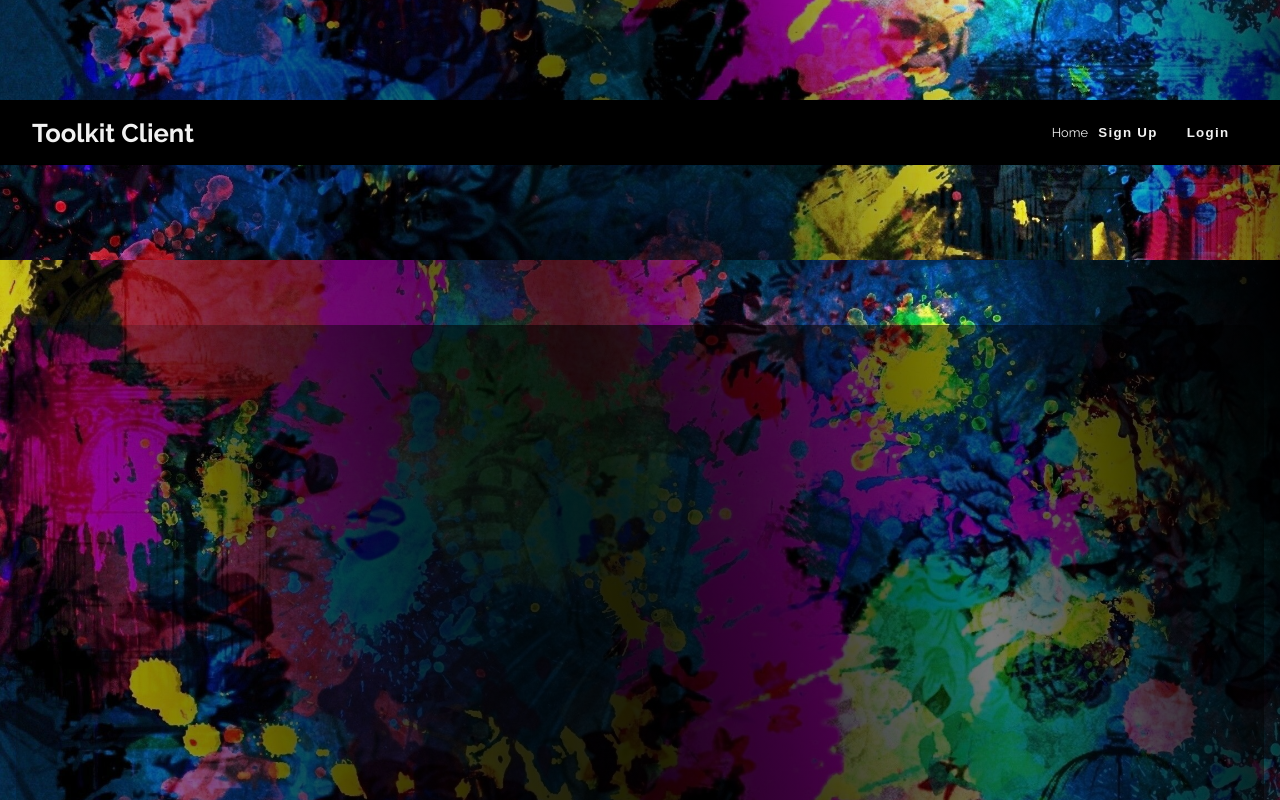
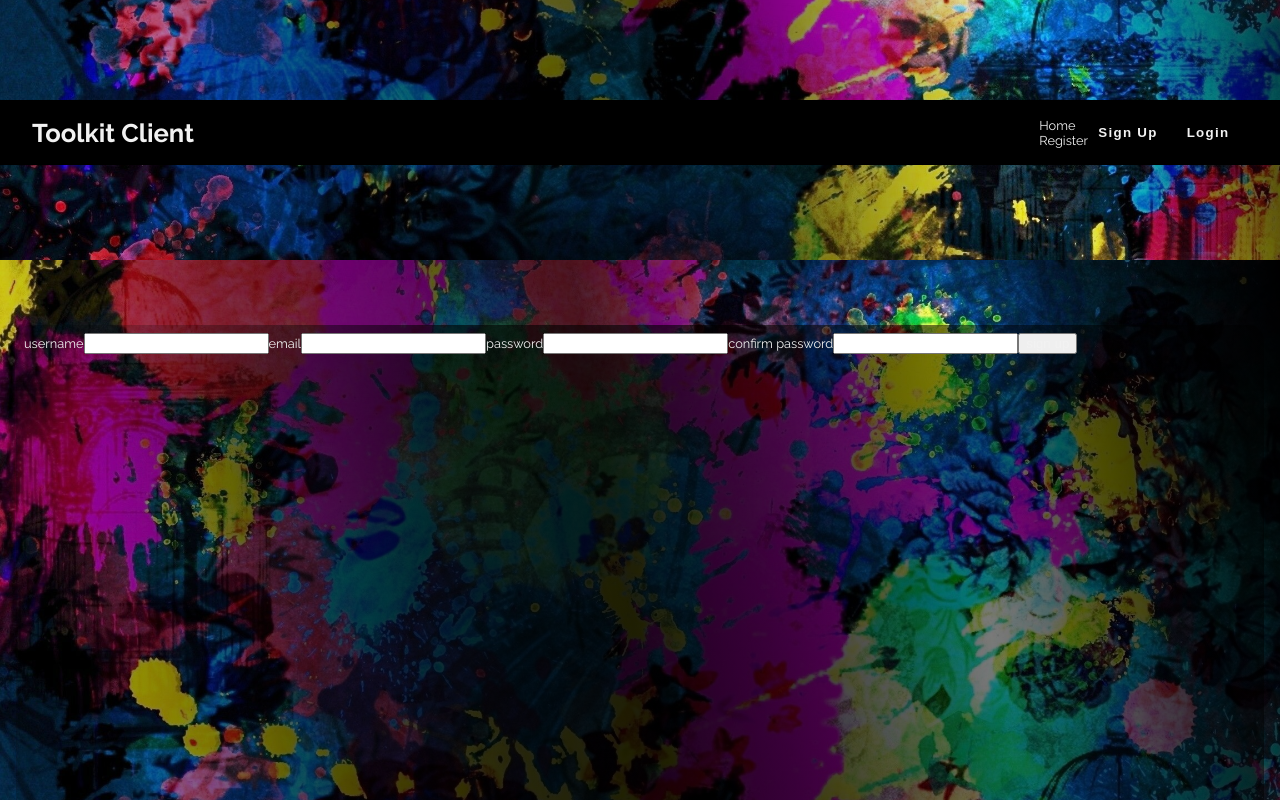
Before and after one commit to JesseSandvik/toolkit-front-end, a React (Create React App) app: page /register in a window 1280 px wide. Shown: the part 540-1340 px from the top of the page. Built offline with nearby package versions, Linux system fonts and the light colour scheme.

Commit message:
updated test and removed duplicate tests

```diff
--- a/src/appData/appRoutes.js
+++ b/src/appData/appRoutes.js
@@ -1,4 +1,5 @@
-import HomePage from '../pages/home/HomePage';
+import HomePage from '../pages/home/Home';
+import RegisterPage from '../pages/register/Register';
 
 export const appRoutes = [
   {
@@ -6,4 +7,9 @@ export const appRoutes = [
     path: '/',
     element: <HomePage />,
   },
+  {
+    name: 'register',
+    path: '/register',
+    element: <RegisterPage />
+  }
 ];
--- /dev/null
+++ b/src/pages/register/Register.js
@@ -0,0 +1,11 @@
+import LoginForm from '../../molecules/loginForm/LoginForm';
+
+const RegisterPage = () => {
+    return (
+    <section>
+        <LoginForm />
+    </section>
+    );
+}
+
+export default RegisterPage;
```
Also changed, not shown: src/pages/home/Home.js (renamed from src/pages/home/HomePage.js), 2 other files (tests, documents, lock files or other folders).
